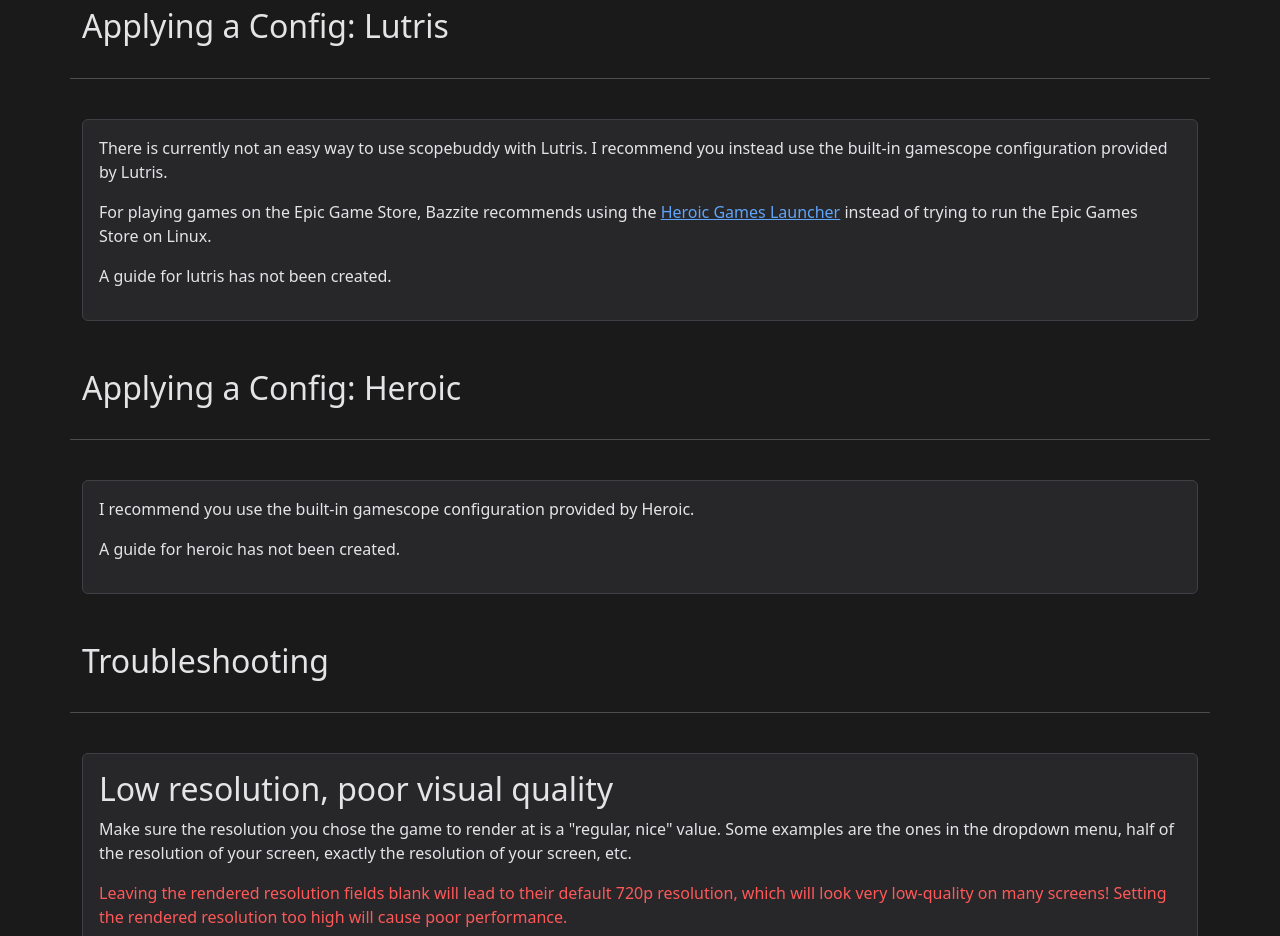
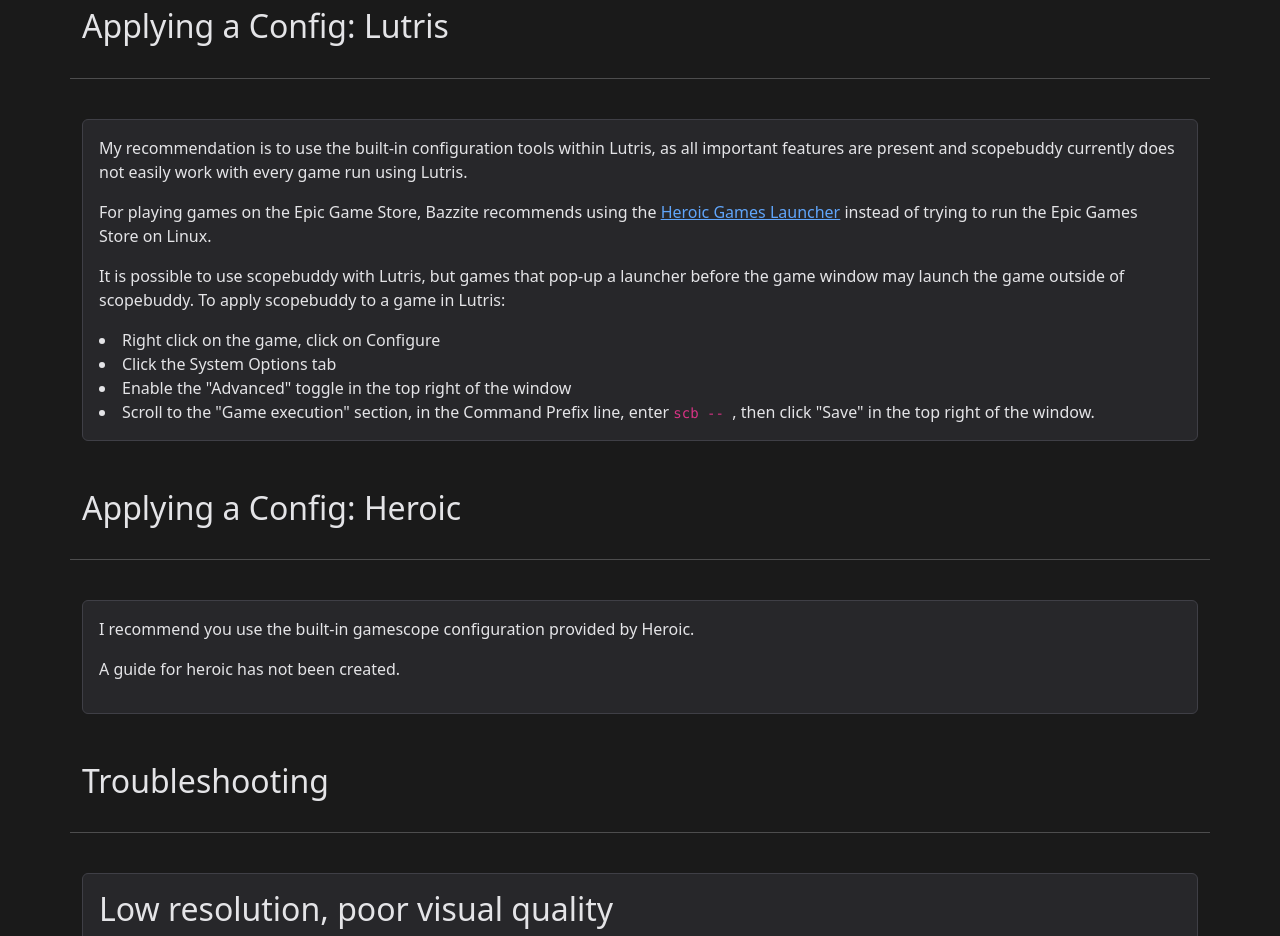
Before and after one commit to rfrench3/scopebuddy-gui, a plain HTML site: page index.html in a window 1280 px wide. Shown: the part 4960-5896 px from the top of the page. Drawn offline with nearby package versions, Linux system fonts and the light colour scheme.

Commit message:
Add a guide to the lutris section

```diff
--- a/index.html
+++ b/index.html
@@ -174,15 +174,26 @@
       <div class="col">
         <div class="card h-100">
           <div class="card-body">
-            <p>There is currently not an easy way to use scopebuddy with Lutris.
-              I recommend you instead use the built-in gamescope configuration provided by Lutris.</p>
-            <p>For playing games on the Epic Game Store, Bazzite recommends using the
+            <p>
+              My recommendation is to use the built-in configuration tools within Lutris,
+              as all important features are present and scopebuddy currently does not easily work with every game run using Lutris.
+            </p>
+            <p>
+              For playing games on the Epic Game Store, Bazzite recommends using the
               <a href="https://flathub.org/apps/com.heroicgameslauncher.hgl" target="_blank" rel="noopener noreferrer">Heroic Games Launcher</a>
-              instead of trying to run the Epic Games Store on Linux.</p>
-            <p>A guide for lutris has not been created.</p>
-          </div>
-        </div>
-      </div>
+              instead of trying to run the Epic Games Store on Linux.
+            </p>
+            <p>
+              It is possible to use scopebuddy with Lutris,
+              but games that pop-up a launcher before the game window may launch the game outside of scopebuddy.
+              To apply scopebuddy to a game in Lutris:
+            </p>
+
+            <li>Right click on the game, click on Configure</li>
+            <li>Click the System Options tab</li>
+            <li>Enable the "Advanced" toggle in the top right of the window</li>
+            <li>Scroll to the "Game execution" section, in the Command Prefix line, enter <code>scb -- </code>,
+               then click "Save" in the top right of the window.</li>
     </section>
 
     <section class="row row-cols-1 g-4 mb-5" id="heroic">
```
